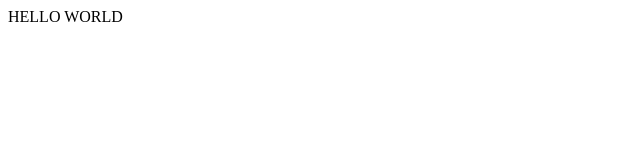
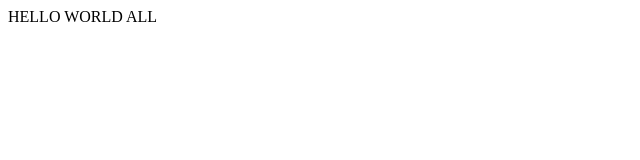
Before and after one commit to ashfaq-rakuten/mycodedeploy, a plain HTML site: page index.html in a window 1280 px wide. Shown: the full height of the page, 0-640 px from the left. Drawn offline with Linux system fonts and the light colour scheme.

Commit message:
Update index.html

```diff
--- a/index.html
+++ b/index.html
@@ -1 +1 @@
-<p> HELLO WORLD </p>
+<p> HELLO WORLD ALL </p>
```
